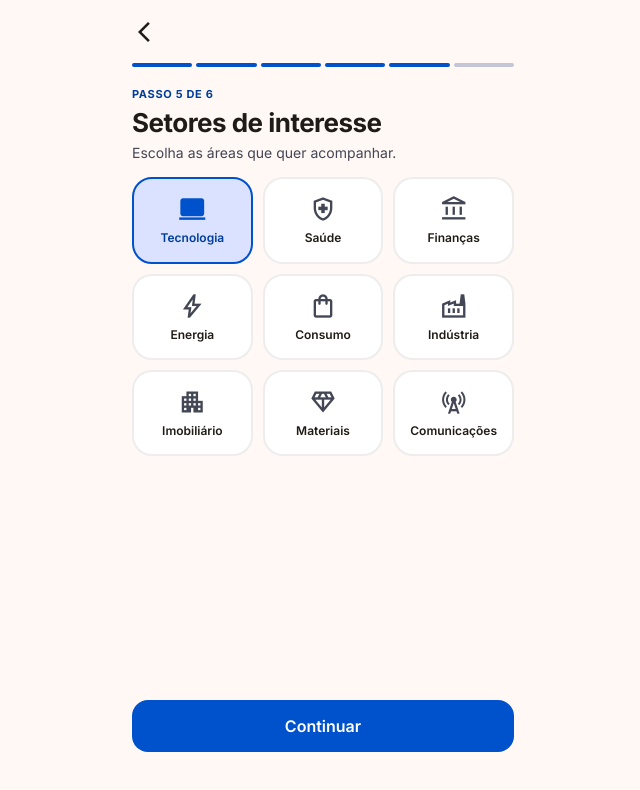
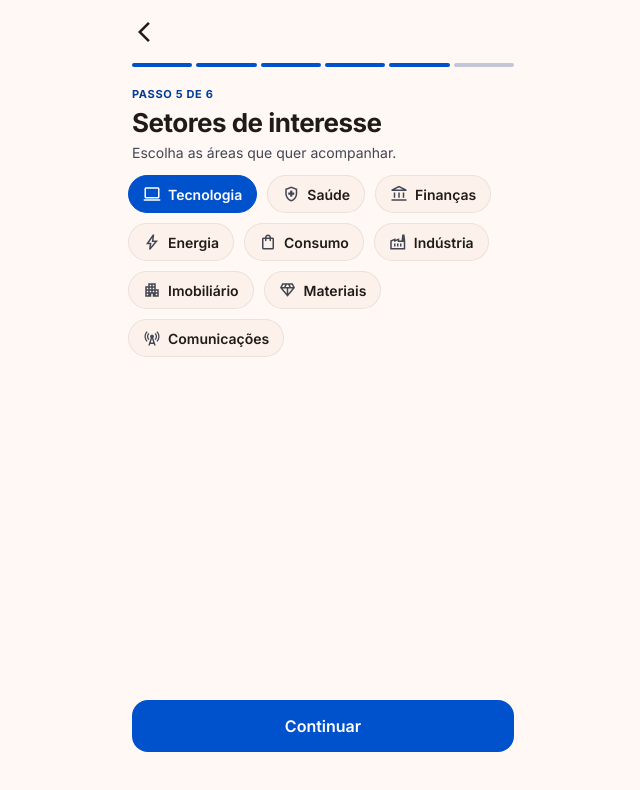
Before and after one commit to luisdicalves/portify-app, a Next.js app: page /auth/sectors in a window 1280 px wide. Shown: the top 790 px of the page, without its empty margins (317-957 px from the left). Built offline with nearby package versions, Linux system fonts and the light colour scheme.

Commit message:
fix: sectors chips + pin-set icon

```diff
--- a/app/auth/sectors/page.tsx
+++ b/app/auth/sectors/page.tsx
@@ -30,20 +30,22 @@ export default function SectorsPage() {
     <div className="phone-shell" style={{ justifyContent: 'space-between' }}>
       <StepHeader step={5} total={6} back={() => router.back()} title="Setores de interesse" sub="Escolha as áreas que quer acompanhar." />
 
-      <div style={{ flex: 1, overflowY: 'auto', padding: '16px 24px 0' }}>
-        <div style={{ display: 'grid', gridTemplateColumns: 'repeat(3, 1fr)', gap: 10 }}>
+      <div style={{ flex: 1, overflowY: 'auto', padding: '14px 20px 0' }}>
+        <div style={{ display: 'flex', flexWrap: 'wrap', gap: 10 }}>
           {SECTORS.map(s => {
             const on = selected.has(s.id);
             return (
               <button key={s.id} onClick={() => toggle(s.id)} style={{
-                display: 'flex', flexDirection: 'column', alignItems: 'center', gap: 8,
-                padding: '16px 8px',
-                background: on ? 'var(--primary-container)' : 'var(--surface-lowest)',
-                border: `2px solid ${on ? 'var(--primary-strong)' : 'var(--card-border)'}`,
-                borderRadius: 'var(--radius-xl)', cursor: 'pointer', transition: 'all .15s',
+                display: 'inline-flex', alignItems: 'center', gap: 7,
+                padding: '9px 14px',
+                background: on ? 'var(--primary-strong)' : 'var(--surface-low)',
+                border: `1px solid ${on ? 'var(--primary-strong)' : 'var(--card-border)'}`,
+                borderRadius: 'var(--radius-full)', cursor: 'pointer', transition: 'all .15s',
+                fontSize: 14, fontWeight: 600,
+                color: on ? '#fff' : 'var(--on-surface)',
               }}>
-                <span className={`material-symbols-outlined${on ? ' icf' : ''}`} style={{ fontSize: 28, color: on ? 'var(--primary-strong)' : 'var(--on-surface-variant)' }}>{s.icon}</span>
-                <span style={{ fontSize: 12, fontWeight: 600, color: on ? 'var(--primary)' : 'var(--on-surface)', textAlign: 'center', lineHeight: 1.2 }}>{s.label}</span>
+                <span className="material-symbols-outlined" style={{ fontSize: 18, color: on ? '#fff' : 'var(--on-surface-variant)' }}>{s.icon}</span>
+                {s.label}
               </button>
             );
           })}
```
Also changed, not shown: app/auth/pin-set/page.tsx (+10 -5 lines).
